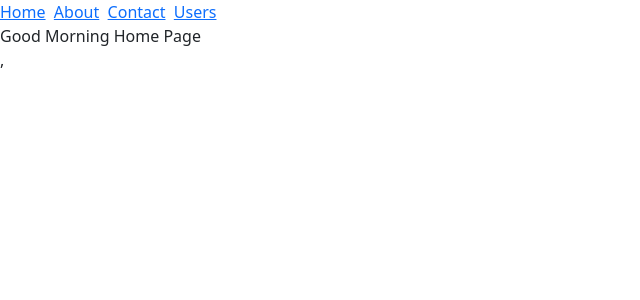
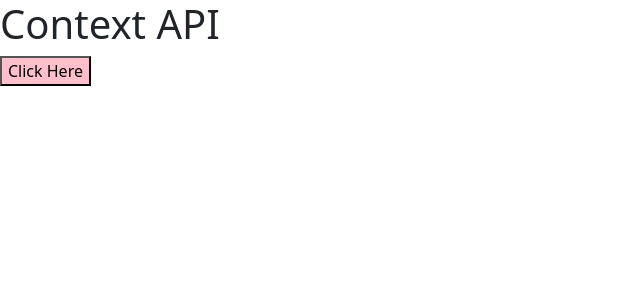
Before and after one commit to SE-rahulmandal18/Angular, a React (Create React App) app in the folder React/myapp/: page / in a window 1280 px wide. Before the commit this address led to /home. Shown: the top 300 px of the page, without its empty margins (0-640 px from the left). Built offline with nearby package versions, Linux system fonts and the light colour scheme.

Commit message:
context API

```diff
--- /dev/null
+++ b/React/myapp/src/Context API/App.js
@@ -0,0 +1,34 @@
+import React from 'react'
+import Toolbar from './Toolbar'
+import { ButtonContext, ButtonContextProvider } from './myContext';
+
+
+export const themes = {
+    light: {
+        foreground: '#000000',
+        background: '#eeeeee'
+    },
+    dark: {
+        foreground: '#fffff',
+        background: 'pink'
+    },
+};
+
+const App = () => {
+
+    const theme = themes.dark.background;
+
+    console.log(theme);
+
+
+  return (
+    <div>
+        <h1>Context API</h1>
+        <ButtonContextProvider value={theme} >
+        <Toolbar/>
+        </ButtonContextProvider>
+    </div>
+  )
+}
+
+export default App
--- /dev/null
+++ b/React/myapp/src/Context API/ThemedButton.js
@@ -0,0 +1,29 @@
+import React, { Component } from 'react'
+import { ButtonContextConsumer } from './myContext'
+
+
+class ThemedButton extends Component {
+    render() {
+        return (
+            <div>
+
+                <ButtonContextConsumer>
+
+                    {
+                        (theme) => (
+                            <button
+                                style={{ backgroundColor: `${theme}` }}
+                            >Click Here</button>
+                        )
+                    }
+
+                </ButtonContextConsumer>
+
+
+
+            </div>
+        )
+    }
+}
+
+export default ThemedButton
--- /dev/null
+++ b/React/myapp/src/Context API/Toolbar.js
@@ -0,0 +1,23 @@
+import React, { Component } from 'react'
+import ThemedButton from './ThemedButton'
+import { ButtonContext } from './myContext'
+
+ class Toolbar extends Component {
+
+    static contextType = ButtonContext;
+
+  render() {
+  console.log(this.context);
+
+    return (
+      <div>
+           <ThemedButton/>
+        </div>
+    )
+  }
+}
+
+
+
+
+export default Toolbar
--- /dev/null
+++ b/React/myapp/src/Context API/myContext.js
@@ -0,0 +1,8 @@
+import React from "react";
+
+// to create a contex
+export const ButtonContext = React.createContext('brown');
+
+export const ButtonContextProvider = ButtonContext.Provider;
+
+export const ButtonContextConsumer = ButtonContext.Consumer;
--- a/React/myapp/src/index.js
+++ b/React/myapp/src/index.js
@@ -1,7 +1,8 @@
 import React from 'react';
 import ReactDOM from 'react-dom';
-import { BrowserRouter } from 'react-router-dom';
-import App from './react router/App';
+import App from './Context API/App';
+// import { BrowserRouter } from 'react-router-dom';
+// import App from './react router/App';
 // import App from './Forms in React/App';
 // import App from './time excercise/App';
 // import App from './styling in react/App';
@@ -31,5 +32,8 @@ import App from './react router/App';
 // }
 
 ReactDOM.render(
- <BrowserRouter> <App/>, </BrowserRouter>, document.querySelector("#root")
+//  <BrowserRouter> <App/>, </BrowserRouter>, document.querySelector("#root")
+
+    <App/>, document.querySelector("#root")
+
 );
```
